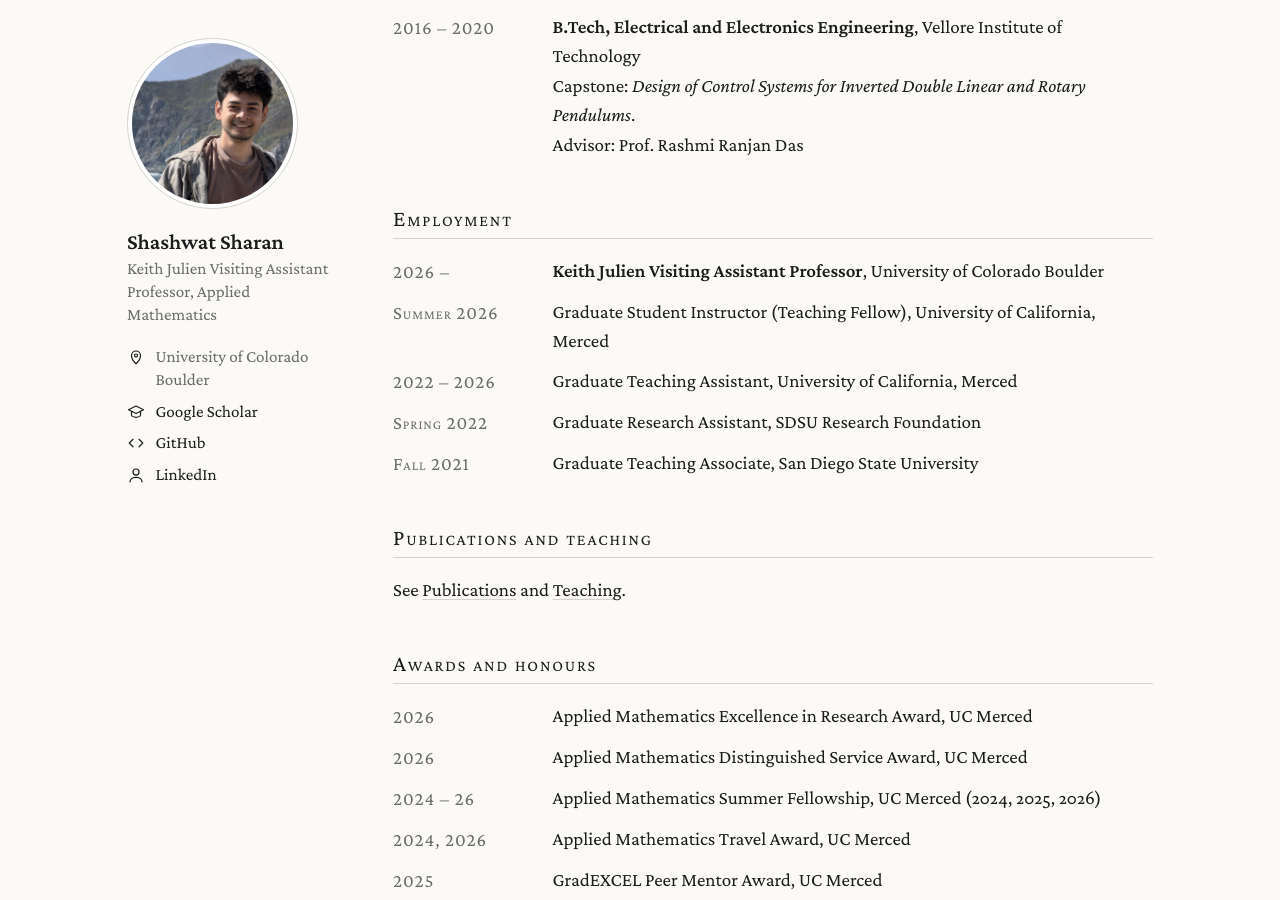
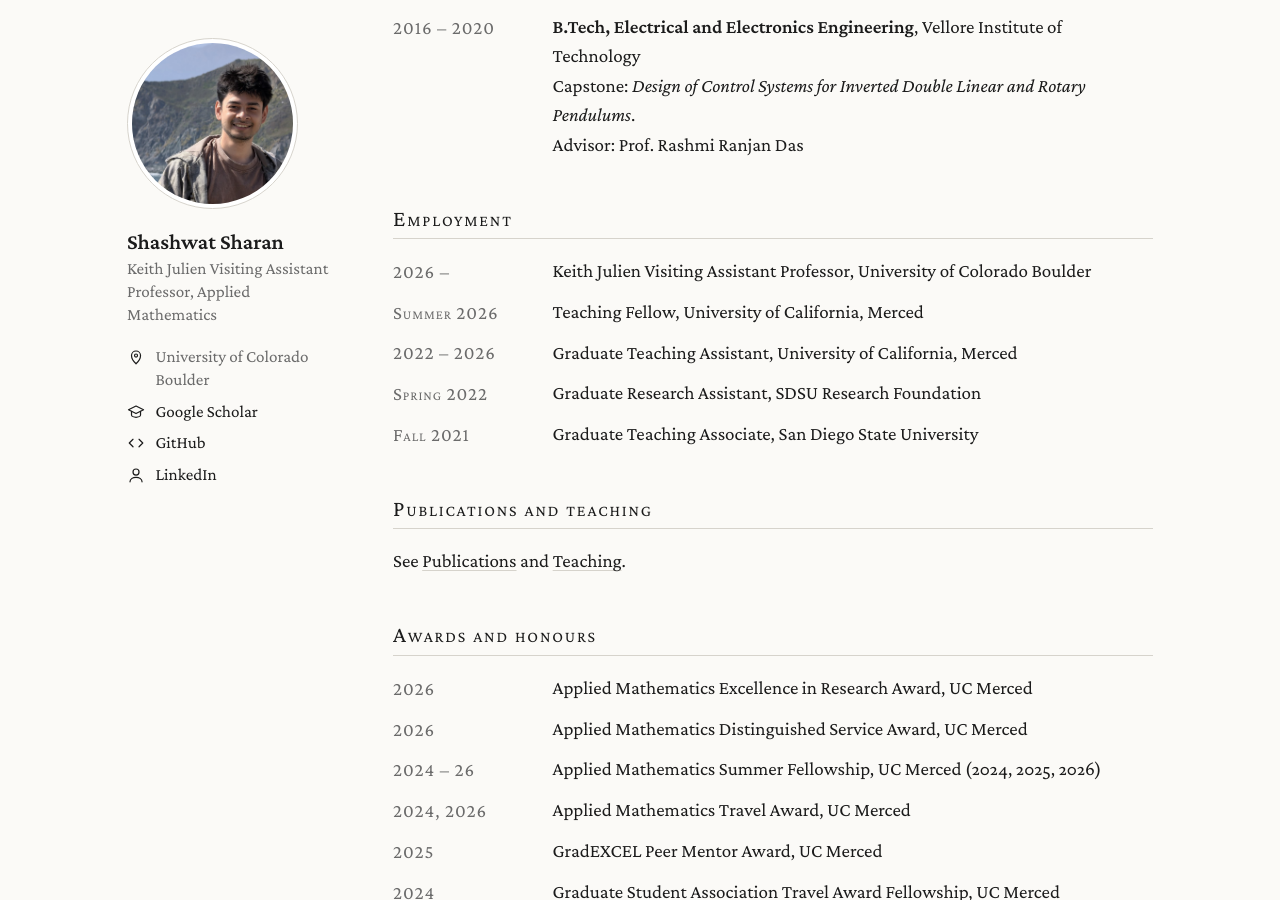
Before and after one commit to shashwatsharan/shashwatsharan.github.io, a Jekyll site: the page built from cv.md, in a window 1280 px wide and 900 px high, scrolled down 627 px. Built offline with Jekyll 4.4.1, drawn with Linux system fonts in a browser that asks for light colours.

Commit message:
Remove colons from employment section entries

```diff
--- a/cv.md
+++ b/cv.md
@@ -26,10 +26,10 @@
 ## Employment
 
 2026 –
-: **Keith Julien Visiting Assistant Professor**, University of Colorado Boulder
+: Keith Julien Visiting Assistant Professor, University of Colorado Boulder
 
 Summer 2026
-: Graduate Student Instructor (Teaching Fellow), University of California, Merced
+: Teaching Fellow, University of California, Merced
 
 2022 – 2026
 : Graduate Teaching Assistant, University of California, Merced
```
